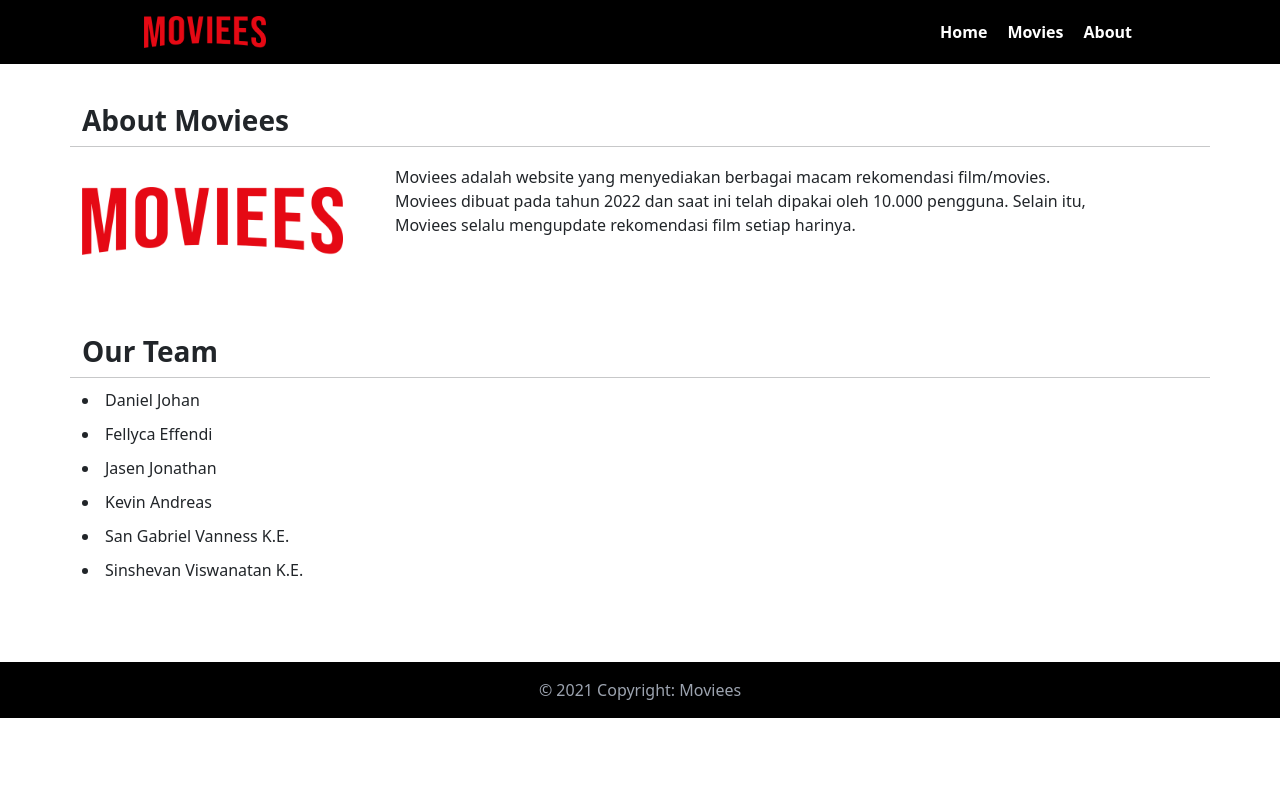
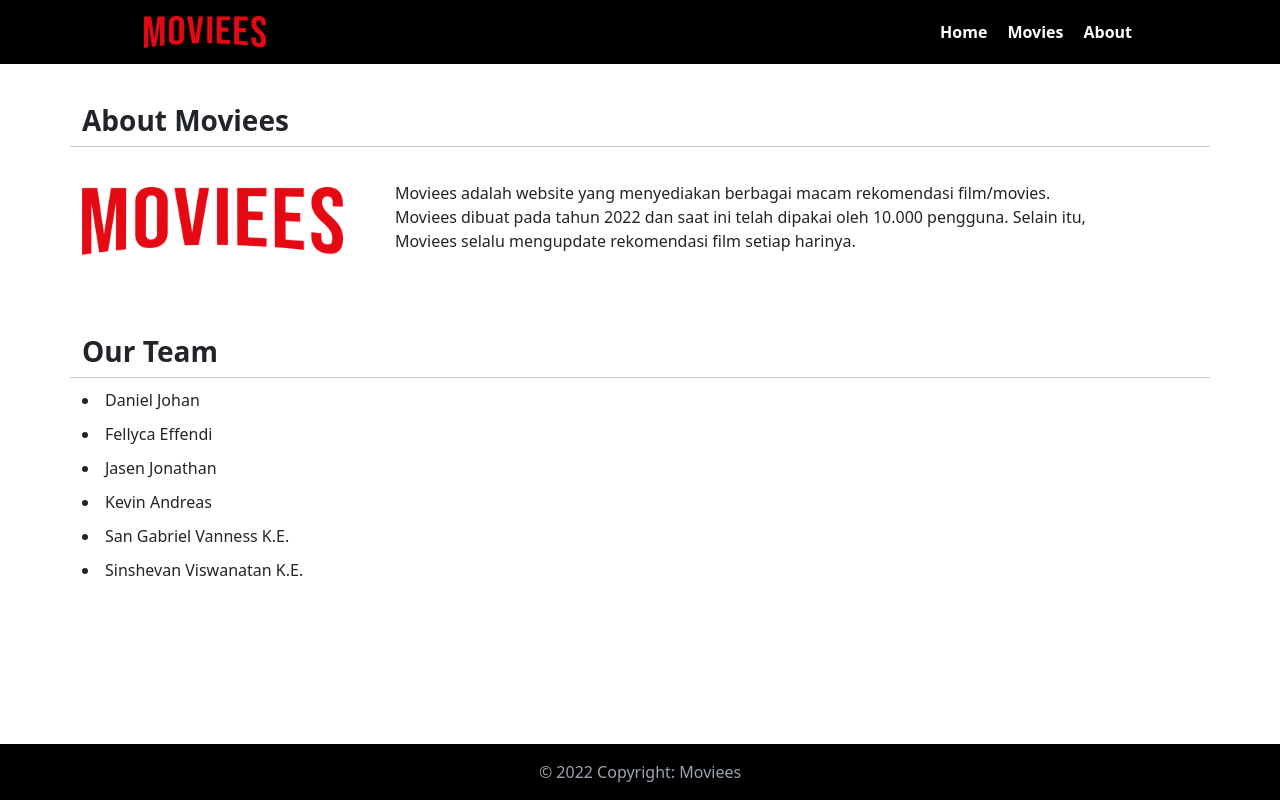
Before and after one commit to danieljo19/Moviees, a Vue app: page /about in a window 1280 px wide. Built offline with nearby package versions, Linux system fonts and the light colour scheme; no server answers.

Commit message:
update fix footer

```diff
--- a/src/views/about/Main.vue
+++ b/src/views/about/Main.vue
@@ -2,7 +2,7 @@
     <div>
         <layout-main> </layout-main>
 
-        <div class="container">
+        <div class="container m-mb-20">
             <div class="row section-separator align-items-center m-mt-10">
                 <div class="col-0.5"></div>
                 <div class="h3 m-font-bold">About Moviees</div>
@@ -10,7 +10,7 @@
                 <div class="col-3 m-mt-10">
                     <img src="logo-moviees2.png" alt="">
                 </div>
-                <div class="col-8 m-pl-10">Moviees adalah website yang menyediakan berbagai macam rekomendasi film/movies. Moviees dibuat pada tahun 2022 dan saat ini telah dipakai oleh 10.000 pengguna. Selain itu, Moviees selalu mengupdate rekomendasi film setiap harinya.</div>
+                <div class="col-8 m-pl-10 m-mt-8">Moviees adalah website yang menyediakan berbagai macam rekomendasi film/movies. Moviees dibuat pada tahun 2022 dan saat ini telah dipakai oleh 10.000 pengguna. Selain itu, Moviees selalu mengupdate rekomendasi film setiap harinya.</div>
                 <div class="col-0.5"></div>
                 <div class="h3 m-mt-20 m-font-bold">Our Team</div>
                 <hr>
@@ -23,13 +23,14 @@
             <li>Sinshevan Viswanatan K.E.</li>
         </div>
 
-        <footer class="m-mt-20 m-bg-black m-text-center lg:m-text-left">
+        <div class="m-bottom-0 m-fixed m-w-full">
+        <footer class="m-bg-black m-text-center lg:m-text-left">
             <div class="m-text-gray-400 m-text-center m-p-4">
-                © 2021 Copyright:
+                © 2022 Copyright:
                 <a class="m-text-gray-400 hover:m-text-yellow-500 m-transition m-duration-300" href="about">Moviees</a>
             </div>
         </footer>
-
+        </div>
     </div>
 </template>
 
--- a/src/views/dashboard/Main.vue
+++ b/src/views/dashboard/Main.vue
@@ -47,7 +47,7 @@
           </button>
     </div>
     <div class="h2 m-mt-10 m-ml-5 m-font-bold">Top 5 Movies</div>
-    <div v-for="movie in dataMovies" :key="movie" class="card; m-mx-2.5 m-my-5 m-bg-gray-100" style="width: 18%; height: 20; float: left;" >
+    <div v-for="movie in dataMovies" :key="movie" class="card; m-mx-2.5 m-my-2 m-bg-gray-100" style="width: 18%; height: 20; float: left;" >
       <div v-if="movie.rank==='1'|| movie.rank==='2' || movie.rank==='3'|| movie.rank==='4'|| movie.rank==='5'">
         <img :src="movie.image" style="width: 100%; height: 300px; margin: auto;">
         <div class="card-body">
@@ -57,14 +57,14 @@
         </div>
       </div>
     </div>
-
-    <footer class="m-mt-20 m-bg-black m-text-center lg:m-text-left">
-      <div class="m-text-gray-400 m-text-center m-p-4">
-        © 2021 Copyright:
-        <a class="m-text-gray-400 hover:m-text-yellow-500 m-transition m-duration-300" href="about">Moviees</a>
-      </div>
-    </footer>
-
+    <div class="m-bottom-0 m-fixed m-w-full">
+        <footer class="m-bg-black m-text-center lg:m-text-left">
+            <div class="m-text-gray-400 m-text-center m-p-4">
+                © 2022 Copyright:
+                <a class="m-text-gray-400 hover:m-text-yellow-500 m-transition m-duration-300" href="about">Moviees</a>
+            </div>
+        </footer>
+    </div>
   </div>
 </template>
 
@@ -83,7 +83,7 @@ export default {
     {
         getMovies()
         {
-            fetch("https://imdb-api.com/en/API/Top250Movies/k_7tm6nttr")
+            fetch("https://imdb-api.com/en/API/Top250Movies/k_kzb59xch")
                 .then(response => response.json())
                 .then(json => {
                     this.dataMovies=json.items;
--- a/src/views/moviees/Main.vue
+++ b/src/views/moviees/Main.vue
@@ -6,8 +6,7 @@
         <div class="h1 m-mt-5 m-ml-5 m-font-bold">All Movies</div>
         <input class="m-bg-gray-200 m-h-10 m-px-5 m-ml-5 m-rounded-lg m-text-sm focus:m-outline-none" style="width:20%" v-model="search" type="search" name="search" placeholder="Cari di Moviees">
         <br>
-
-        <div v-for="movie in filteredMovies" :key="movie" class="card; m-mx-2.5 m-my-5 m-bg-gray-100" style="width: 15%; height: 30%; float: left;">
+        <div v-for="movie in filteredMovies" :key="movie" class="card; m-mx-2.5 m-my-5 m-bg-gray-100 m-mb-20" style="width: 15%; height: 30%; float: left;">
             <img :src="movie.image" style="width: 100%; height: 270px; margin: auto;">
             <div class="card-body">
                 <img src="star.svg" width="20" style="float: left; margin-right: 10px;">{{movie.imDbRating}}
@@ -15,14 +14,14 @@
                 <router-link :to="{name:'detailMovies', params: {rank: movie.rank}}" class="btn btn-warning m-mt-2">Details</router-link>
             </div>
         </div>
-
-        <footer class="m-mt-20 m-bg-black m-text-center lg:m-text-left">
+        <div class="m-bottom-0 m-fixed m-w-full">
+        <footer class="m-bg-black m-text-center lg:m-text-left">
             <div class="m-text-gray-400 m-text-center m-p-4">
-                © 2021 Copyright:
+                © 2022 Copyright:
                 <a class="m-text-gray-400 hover:m-text-yellow-500 m-transition m-duration-300" href="about">Moviees</a>
             </div>
         </footer>
-
+        </div>
     </div>
 </template>
 
@@ -43,7 +42,7 @@ export default {
 
     },
     created(){
-        fetch("https://imdb-api.com/en/API/Top250Movies/k_7tm6nttr")
+        fetch("https://imdb-api.com/en/API/Top250Movies/k_kzb59xch")
                 .then(response => response.json())
                 .then(json => {
                     this.dataMovies=json.items;
```
